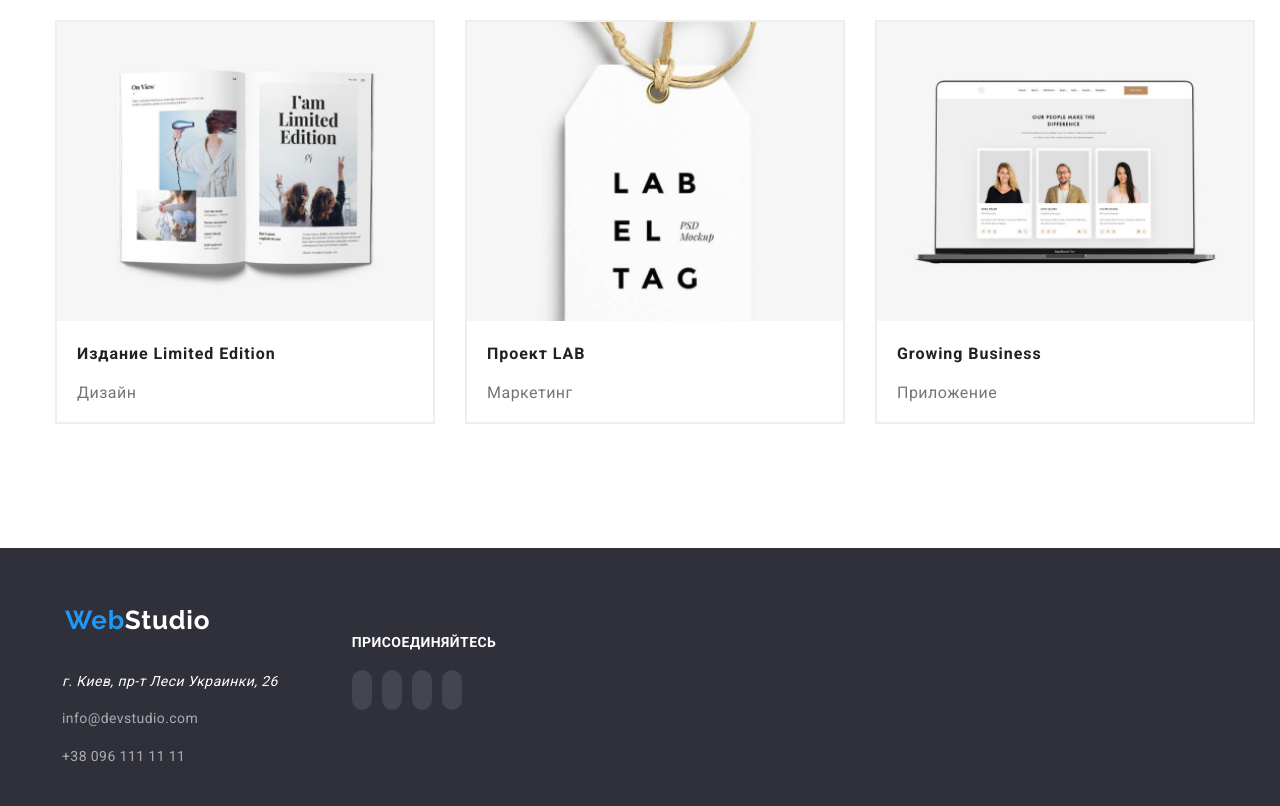
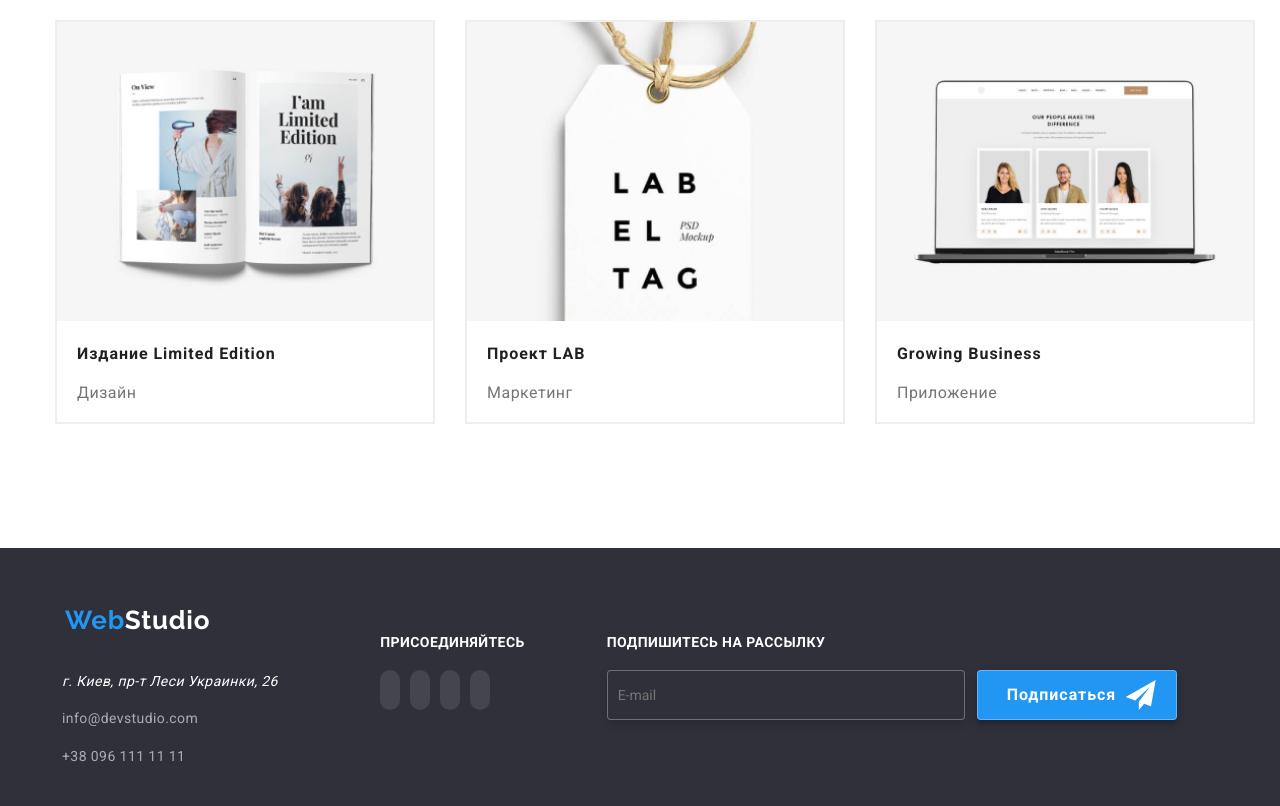
Before and after one commit to artcheck/goit-markup-hw-06, a plain HTML site: page portfolio.html in a window 1280 px wide. Shown: the part 1111-1917 px from the top of the page. Drawn offline with nearby package versions, Linux system fonts and the light colour scheme.

Commit message:
fixed issues

```diff
--- a/portfolio.html
+++ b/portfolio.html
@@ -204,7 +204,7 @@
         <address class="footer-style">
           <ul>
             <li class="footer-logo">
-              <a class="nav-link" href="./index.html"
+              <a class="logo-link" href="./index.html"
                 ><span class="logo-blue">Web</span
                 ><span class="logo-white">Studio</span></a
               >
@@ -254,8 +254,20 @@
             </li>
           </ul>
         </div>
+        <div class="footer-subscription_content">
+          <h2 class="footer-subscription_title">Подпишитесь на рассылку</h2>
+          <form class="footer-subscription_form" action="#">
+            <label class="footer-subscription_label" for="#">
+                <input class="footer-subscription_input" id="#" type="email" placeholder="E-mail">
+            </label>
+            <label class="footer-subscription_label" for="#">
+                <button class="footer-subscription_button"  type="submit">Подписаться
+                  <svg class="footer-subscription_icon" ><use href="./images/icons.svg#icon-icon-send"></use></svg>
+                </button>
+            </label>
+          </form>
+        </div>
       </div>
-
     </section>
   </footer>
 </body>
```
